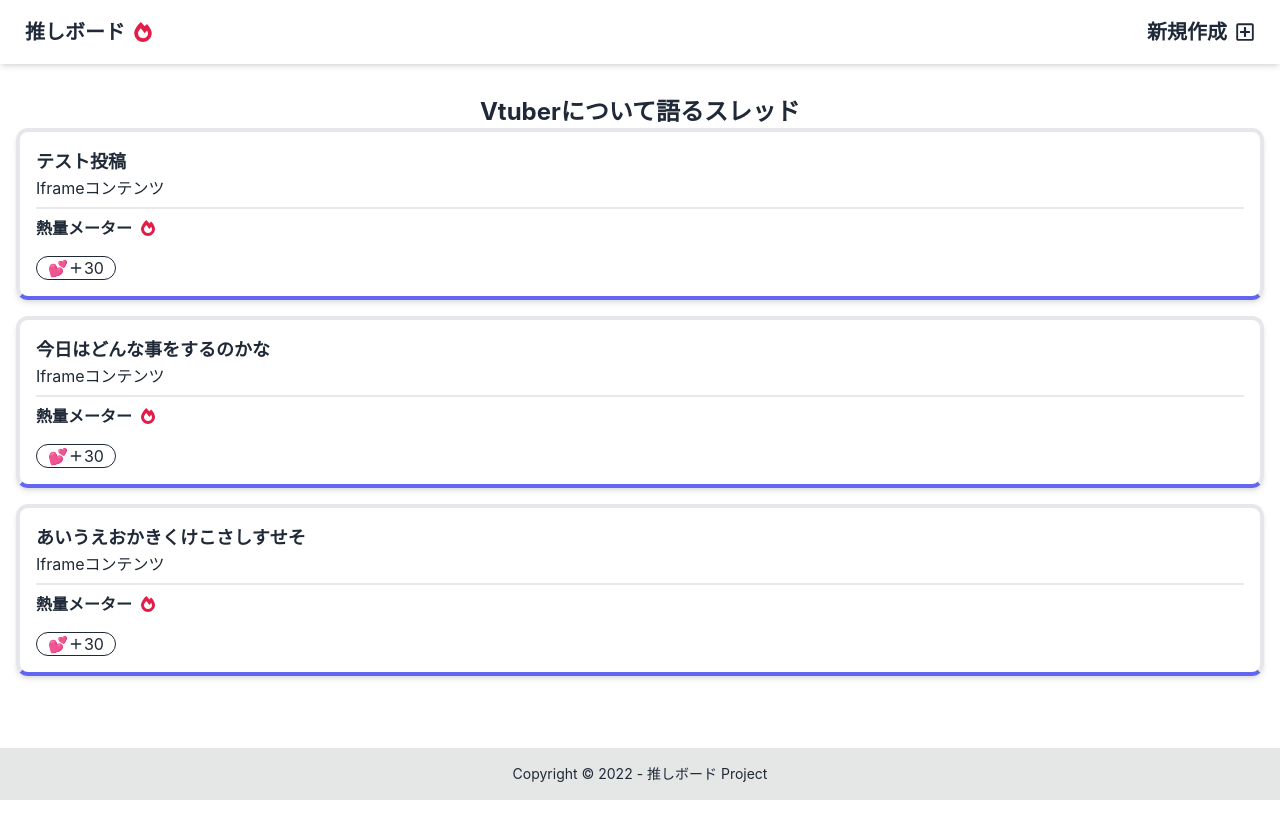
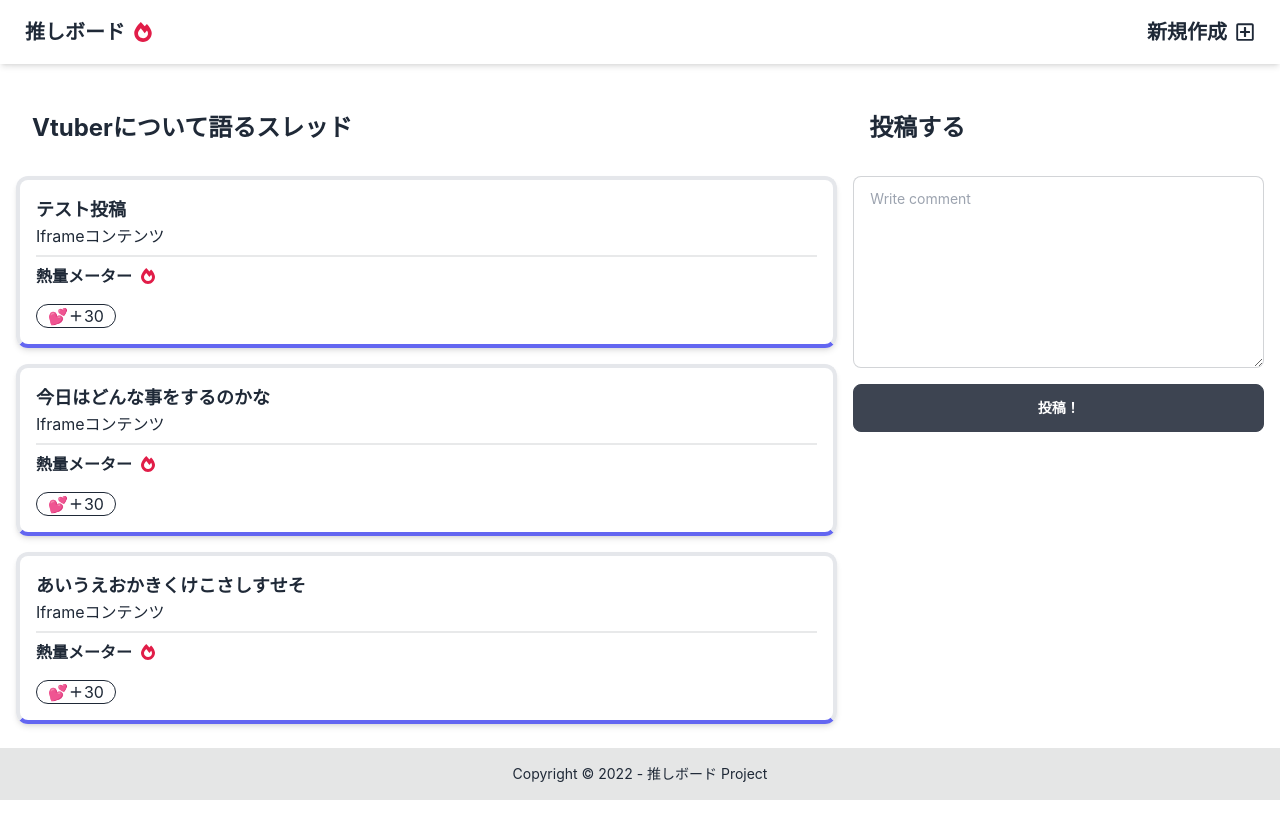
Before and after one commit to 398noe/study-react-board, a React (Create React App) app: page /thread/1 in a window 1280 px wide. Built offline with nearby package versions, Linux system fonts and the light colour scheme.

Commit message:
Add textarea for new post

```diff
--- a/src/pages/thread/Posts.tsx
+++ b/src/pages/thread/Posts.tsx
@@ -1,4 +1,4 @@
-import { useState } from "react";
+import React, { useState } from "react";
 import { postsGetResponse200 } from "../../../types/posts";
 import { PostCard } from "../../components/Card/post";
 import { postsGetResponse200Data } from "../../toy/posts";
@@ -7,11 +7,19 @@ import { postsGetResponse200Data } from "../../toy/posts";
  */
 export const Posts = () => {
     const [posts, setPosts] = useState<postsGetResponse200>(postsGetResponse200Data);
+
+    // 新規投稿する文章
+    const [newPost, setNewPost] = useState<string>("");
+
+    const handleChange = (e: React.ChangeEvent<HTMLTextAreaElement>) => {
+        setNewPost(e.target.value);
+    }
     return (
         <div className="py-4">
             <div className="container mx-auto p-4">
-                <p className="text-center text-2xl font-bold">Vtuberについて語るスレッド</p>
-                <div className="flex flex-col gap-4">
+                <div className="flex gap-4 flex-wrap md:flex-nowrap">
+                    <div className="flex flex-col gap-4 w-full md:w-2/3">
+                        <p className="p-4 text-2xl font-bold">Vtuberについて語るスレッド</p>
                         {
                             posts.posts.map((v) => {
                                 return (
@@ -20,6 +28,12 @@ export const Posts = () => {
                             })
                         }
                     </div>
+                    <div className="flex flex-col gap-4 w-full md:w-1/3">
+                        <p className="p-4 text-2xl font-bold">投稿する</p>
+                        <textarea className="textarea textarea-bordered w-full h-48" placeholder="Write comment" value={newPost} onChange={handleChange}/>
+                        <div className="btn">投稿！</div>
+                    </div>
+                </div>
             </div>
         </div>
     );
```
Lines whose indentation alone changed are shown as unchanged.
